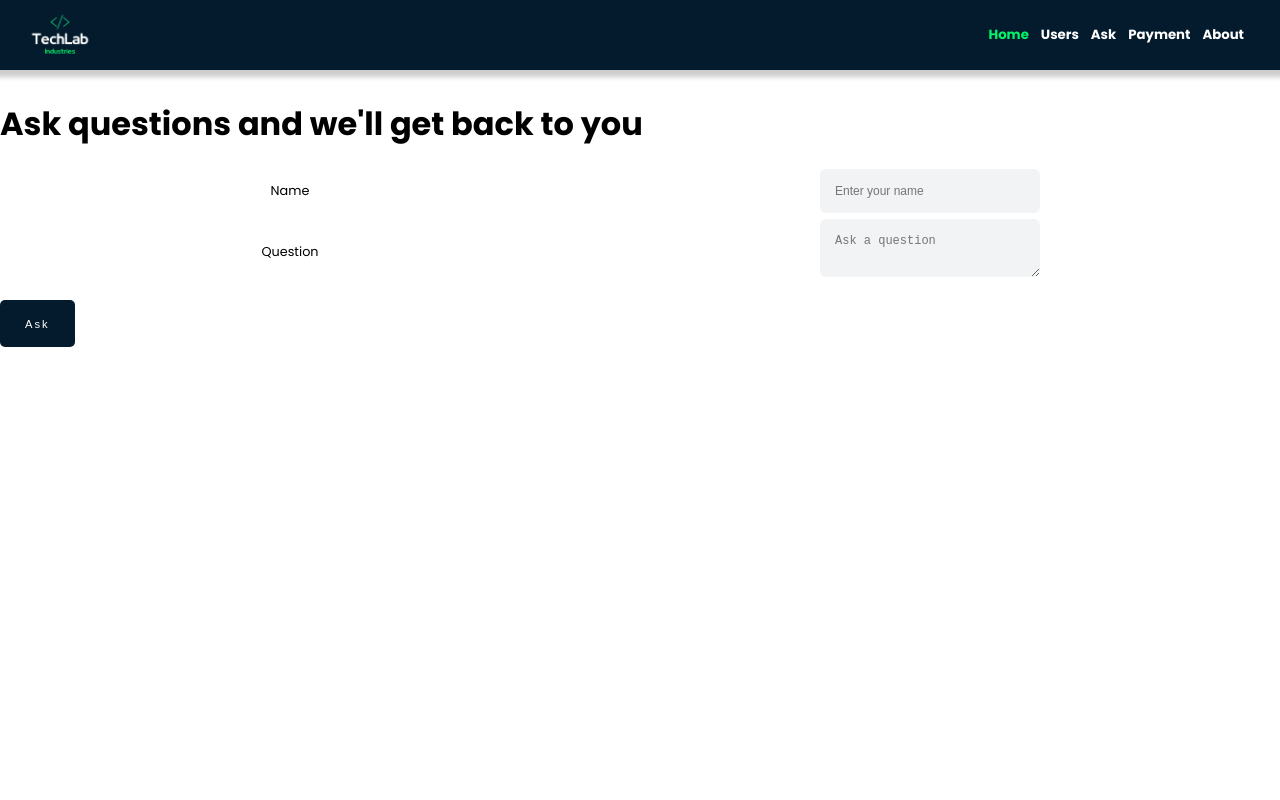
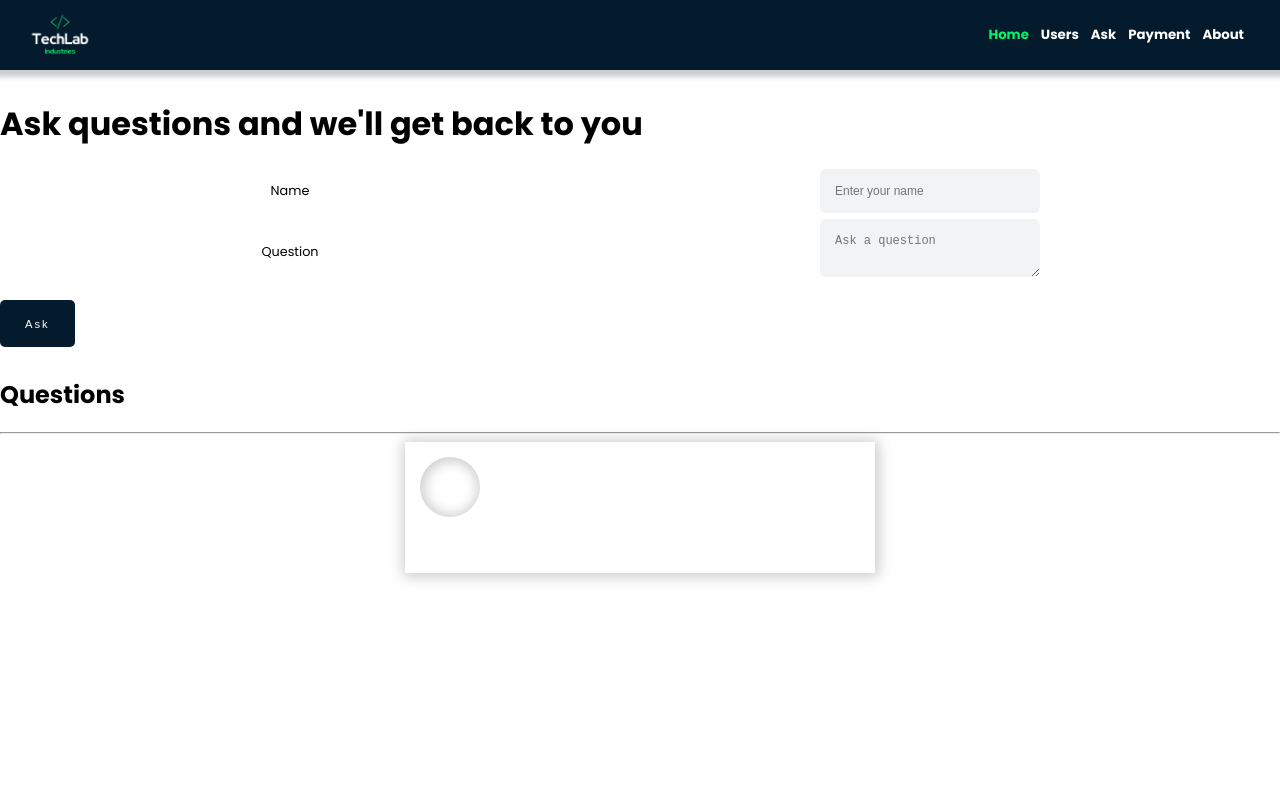
Before and after one commit to Dhannyphantom/learn-programming, a Next.js app: page /ask in a window 1280 px wide. Both pictures are taken after a click on the button "Ask". Shown: the top 800 px of the page. Built offline with nearby package versions, Linux system fonts and the light colour scheme.

Commit message:
Added nice styling to the Question items

```diff
--- a/components/ListQuestion/ListQuestion.js
+++ b/components/ListQuestion/ListQuestion.js
@@ -1,12 +1,14 @@
 import styles from "./ListQuestion.module.css";
 
 export default function ListQuestion({ data }) {
-  console.log(data);
   return (
-    <div>
+    <section className={styles.container}>
+      <h1>Questions</h1>
+      <hr />
+      <div className={styles.question}>
         {data.map((obj) => {
           return (
-          <div key={obj.id ?? obj._id}>
+            <div className={styles.questionItem} key={obj.id ?? obj._id}>
               <div className={styles.profile}>
                 <div className={styles.profilePic}>
                   <h1>{obj.name[0]} </h1>
@@ -16,9 +18,12 @@ export default function ListQuestion({ data }) {
               <div className={styles.content}>
                 {obj.questions.map((question) => {
                   return (
-                  <div key={question.id ?? question._id}>
-                    <h3> {question.text} </h3>
-                    <p>{question.reply}</p>
+                    <div
+                      className={styles.questionContent}
+                      key={question.id ?? question._id}
+                    >
+                      <i className={styles.questionText}> {question.text} </i>
+                      <p className={styles.questionReply}>{question.reply}</p>
                     </div>
                   );
                 })}
@@ -27,5 +32,6 @@ export default function ListQuestion({ data }) {
           );
         })}
       </div>
+    </section>
   );
 }
--- a/components/ListQuestion/ListQuestion.module.css
+++ b/components/ListQuestion/ListQuestion.module.css
@@ -0,0 +1,40 @@
+.container {
+  margin-bottom: 50px;
+}
+
+.profile {
+  display: flex;
+  align-items: center;
+  margin: 15px;
+}
+
+.profile > h4 {
+  margin: 0;
+}
+
+.profilePic {
+  width: 60px;
+  height: 60px;
+  border-radius: 50%;
+  display: flex;
+  justify-content: center;
+  align-items: center;
+  box-shadow: inset 1px 1px 13px 3px rgba(0, 0, 0, 0.2);
+  margin-right: 10px;
+}
+
+.question {
+  display: grid;
+  grid-template-columns: 470px;
+  justify-content: center;
+  gap: 20px;
+}
+
+.questionItem {
+  background-color: white;
+  box-shadow: 1px 1px 13px 3px rgba(0, 0, 0, 0.2);
+}
+
+.questionText {
+  margin-left: 80px;
+}
--- a/pages/ask.js
+++ b/pages/ask.js
@@ -3,6 +3,7 @@ import Button from "../components/Button/Button";
 import Input from "../components/Input/Input";
 import ListQuestion from "../components/ListQuestion/ListQuestion";
 import { nanoid } from "nanoid";
+import styles from "../styles/Ask.module.css";
 
 function AskPage() {
   const [question, setQuestion] = useState({ text: "", name: "" });
@@ -16,7 +17,7 @@ function AskPage() {
   };
 
   const onQuestionAsked = () => {
-    console.log(question);
+    console.log(questions);
 
     const copier = [...questions];
     const finder = copier.findIndex((obj) => obj.name === question.name);
@@ -29,12 +30,13 @@ function AskPage() {
       });
     } else {
       copier[finder].questions.push({
-        name: question.name,
         id: nanoid(),
-        questions: [{ text: question.text, id: nanoid(), reply: "" }],
+        text: question.text,
+        reply: "",
       });
     }
     setQuestions(copier);
+    setQuestion({ ...question, text: "" });
   };
 
   return (
```
Also changed, not shown: styles/Ask.module.css (added). Lines whose indentation alone changed are shown as unchanged.
